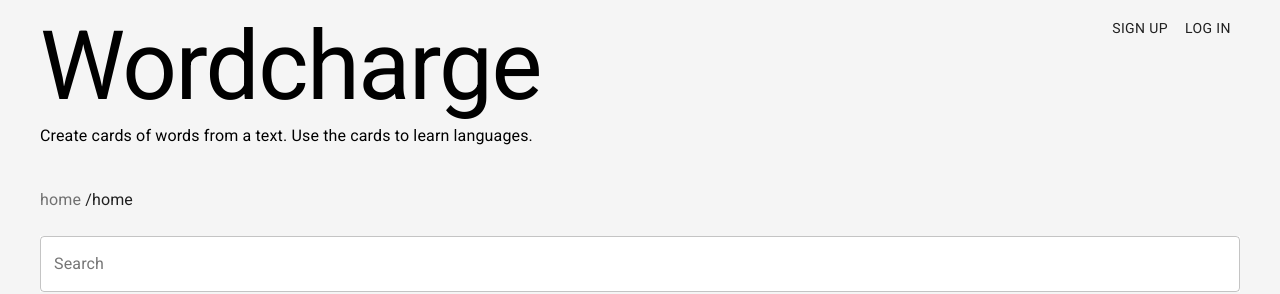
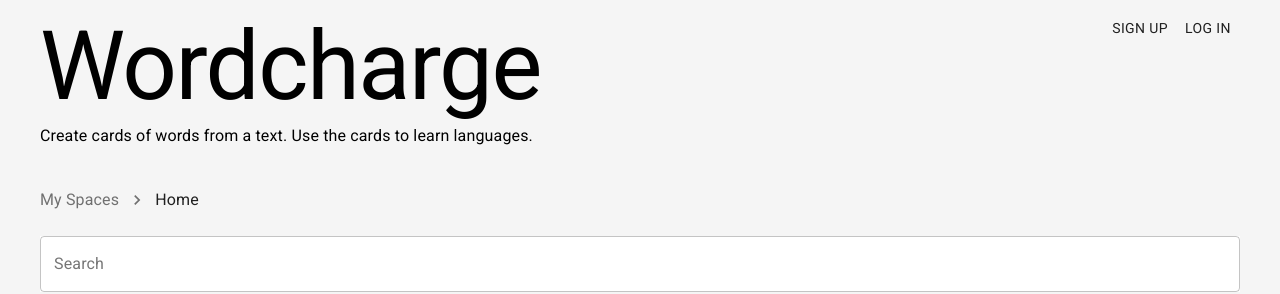
Before and after one commit to sergibondarenko/wordcharge, a React (Create React App) app: page /home in a window 1280 px wide. Shown: the top 294 px of the page. Built offline with nearby package versions, Linux system fonts and the light colour scheme; no server answers.

Commit message:
Make the breadcrumbs look better.

```diff
--- a/src/components/Breadcrumbs.js
+++ b/src/components/Breadcrumbs.js
@@ -1,37 +1,37 @@
 import React from 'react';
 import { Breadcrumbs as MuiBreadcrumbs, Link } from '@material-ui/core';
+import { NavigateNext as NavigateNextIcon } from '@material-ui/icons';
 import { Link as RouterLink, useLocation } from 'react-router-dom';
+import { startCase } from 'lodash';
 
 const LinkRouter = (props) => <Link {...props} component={RouterLink} />
 
-export function BreadcrumbsLinks() {
+export function Breadcrumbs() {
   const { pathname } = useLocation();
 
   if (pathname === '/') {
     return (
-      <LinkRouter color="textPrimary" to="/">
-        home
-      </LinkRouter>
+      <MuiBreadcrumbs separator={<NavigateNextIcon fontSize="small" />} aria-label="breadcrumb">
+        <LinkRouter color="textPrimary" to="/">
+          My Spaces
+        </LinkRouter>
+      </MuiBreadcrumbs>
     );
   }
 
+  let pathnameVisual = pathname.split('/').filter((str) => !!str.length);
+  pathnameVisual[0] = startCase(pathnameVisual[0]);
+  pathnameVisual = pathnameVisual.join(' ');
+
   return (
-    <>
+    <MuiBreadcrumbs separator={<NavigateNextIcon fontSize="small" />} aria-label="breadcrumb">
       <LinkRouter color="inherit" to="/">
-        home
+        My Spaces
       </LinkRouter>
       {" "}
       <LinkRouter color="textPrimary" to={pathname}>
-        {pathname}
+        {pathnameVisual}
       </LinkRouter>
-    </>
-  );
-}
-
-export function Breadcrumbs() {
-  return (
-    <MuiBreadcrumbs aria-label="breadcrumb">
-      <BreadcrumbsLinks />
     </MuiBreadcrumbs>
   );
 }
```
